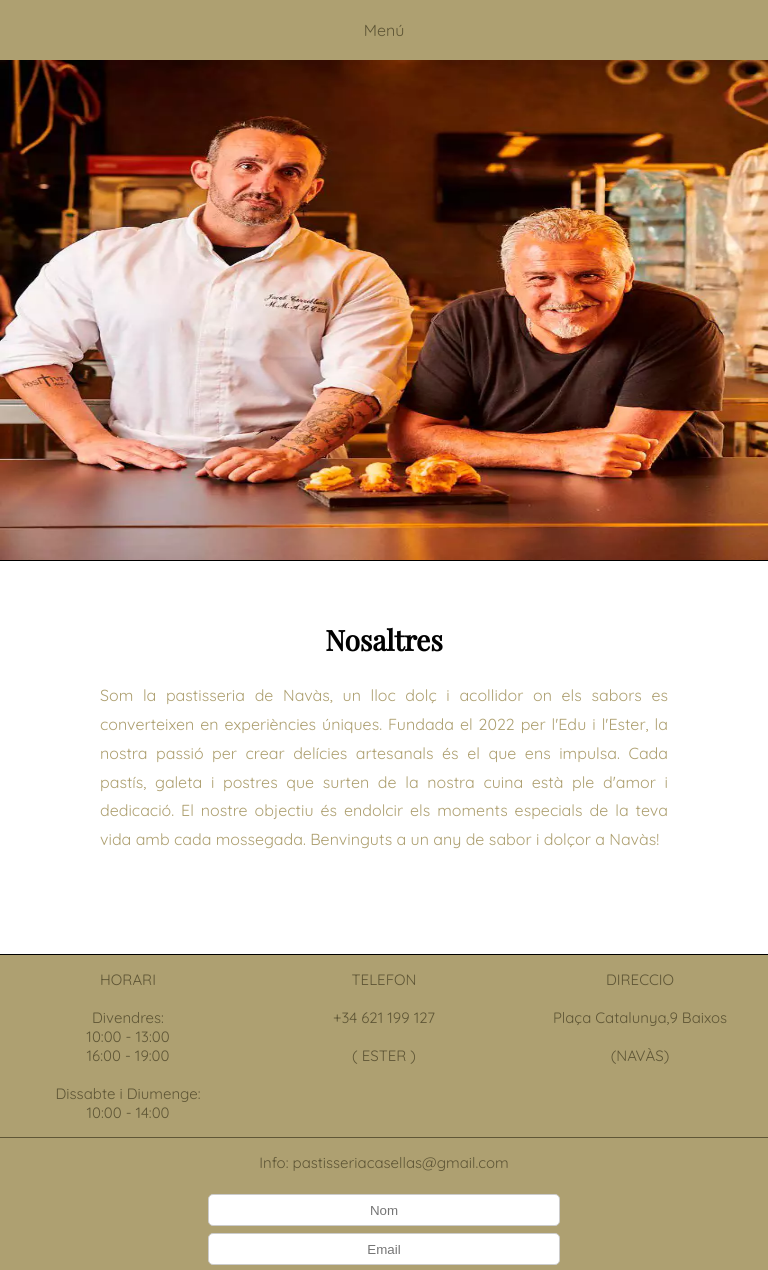
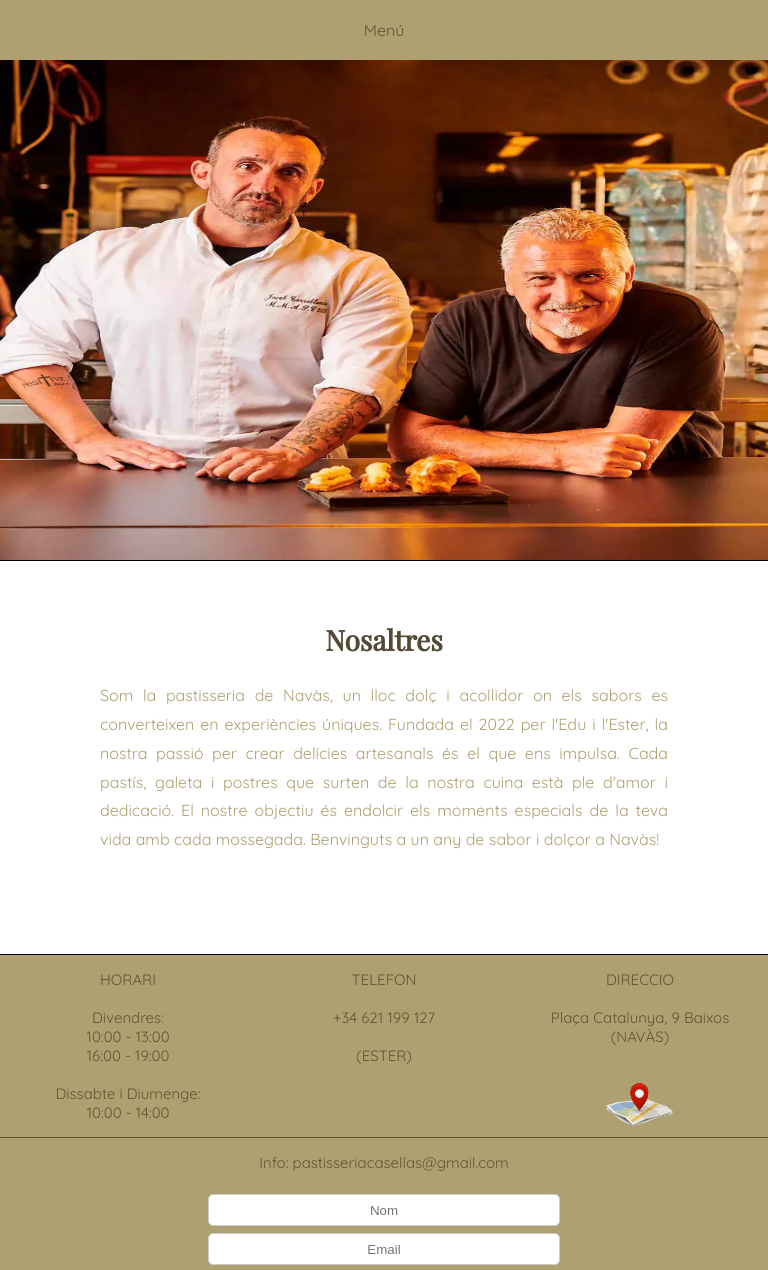
Before and after one commit to danicampdelacreu/pasteleria-casellas_react.js, a React (Create React App) app: page /team in a window 768 px wide. Shown: the top 1270 px of the page. Built offline with nearby package versions, Linux system fonts and the light colour scheme.

Commit message:
Google maps link, prueba puerto, adjust colors...

```diff
--- a/src/components/footer/Footer.css
+++ b/src/components/footer/Footer.css
@@ -25,7 +25,7 @@
         /* Aplicamos flexbox a footerContacto */
         flex-direction: row;
         align-items: flex-start;
-        justify-content:center;
+        justify-content: center;
         background-color: #aea071;
         color: #5f5636;
 
@@ -88,9 +88,6 @@
         margin-bottom: 20px;
     }
 
-
-
-
     .footerLinkedin {
         font-size: 10px;
         width: 100%;
@@ -112,6 +109,16 @@
     .footerLinkedin a:hover {
         color: white;
         text-decoration: none;
+    }
+
+    .logoLF {
+        max-width: 70px;
+        height: auto;
+        margin-top: 20px;
+    }
+
+    .logoLF:hover {
+        transform: scale(1.8);
     }
 }
 
@@ -152,11 +159,15 @@
     .footerDireccio {
         width: 100%;
         display: flex;
+        flex-direction: column;
+        align-items: center;
         text-align: center;
         background-color: #aea071;
         color: #5f5636;
+    }
 
-
+    .mapLink {
+        margin-top: 0;
     }
 
     .footerMensaje {
@@ -232,6 +243,15 @@
         text-decoration: none;
     }
 
+    .logoLF {
+        max-width: 70px;
+        height: auto;
+        margin-top: 20px;
+    }
+
+    .logoLF:hover {
+        transform: scale(1.8);
+    }
 
 }
 
@@ -272,10 +292,15 @@
     .footerDireccio {
         width: 100%;
         display: flex;
+        flex-direction: column;
+        align-items: center;
         text-align: center;
         background-color: #aea071;
         color: #5f5636;
+    }
 
+    .mapLink {
+        margin-top: 0;
     }
 
     .footerMensaje {
@@ -351,6 +376,15 @@
         text-decoration: none;
     }
 
+    .logoLF {
+        max-width: 70px;
+        height: auto;
+        margin-top: 20px;
+    }
+
+    .logoLF:hover {
+        transform: scale(1.8);
+    }
 
 }
 
@@ -385,16 +419,20 @@
 
     }
 
-
     .footerHorario,
     .footerTelefon,
     .footerDireccio {
         width: 100%;
         display: flex;
+        flex-direction: column;
+        align-items: center;
         text-align: center;
         background-color: #aea071;
         color: #5f5636;
+    }
 
+    .mapLink {
+        margin-top: 0;
     }
 
     .footerMensaje {
@@ -470,5 +508,13 @@
         text-decoration: none;
     }
 
+    .logoLF {
+        max-width: 70px;
+        height: auto;
+        margin-top: 20px;
+    }
 
+    .logoLF:hover {
+        transform: scale(1.8);
+    }
 }
--- a/src/components/footer/Footer.jsx
+++ b/src/components/footer/Footer.jsx
@@ -1,7 +1,9 @@
 import React, { useRef } from 'react';
 import emailjs from '@emailjs/browser';
+import { Link } from 'react-router-dom';
 
 import './Footer.css'
+import maps from '../../assets/img/maps.png'
 
 export default function Footer() {
 
@@ -42,13 +44,22 @@ export default function Footer() {
                         </p>
                     </div>
                     <div className='footerTelefon'>
-                        <p>TELEFON<br />  <br />  +34 621 199 127 <br /> <br />  ( ESTER )</p>
+                        <p>TELEFON<br />  <br />  +34 621 199 127 <br /> <br />  (ESTER)</p>
                     </div>
 
                     <div className='footerDireccio'>
+                        <p>
+                            DIRECCIO <br /><br />
+                            Plaça Catalunya, 9 Baixos <br />
+                            (NAVÀS)
+                        </p>
+                        <div className="mapLink">
+                            <Link to="https://www.google.es/maps/place/Plaça+Catalunya,+9,+08670+Navàs,+Barcelona/@41.9029244,1.8745783,17z/data=!3m1!4b1!4m6!3m5!1s0x12a4fe29bc2b5da5:0x51076f23800a988e!8m2!3d41.9029244!4d1.8771532!16s%2Fg%2F11cp99658z?entry=ttu">
+                                <img className="logoLF" src={maps} />
+                            </Link>
+                        </div>
+                    </div>
 
-                        <p>DIRECCIO <br /> <br />Plaça Catalunya,9 Baixos <br /> <br /> (NAVÀS)</p>
-                    </div>
 
                 </div>
 
--- a/src/routes/reposteria/Reposteria.css
+++ b/src/routes/reposteria/Reposteria.css
@@ -216,6 +216,7 @@
         font-size: 28px;
         font-family: 'Playfair Display', serif;
         margin-top: 60px;
+        color: #514a34;
     }
 
     .repoGeneral p {
--- a/src/routes/team/Team.css
+++ b/src/routes/team/Team.css
@@ -28,6 +28,7 @@
         font-size: 20px;
         font-family: 'Playfair Display', serif;
         margin-top: 30px;
+        color: #514a34;
     }
 
     .teamGeneral p {
@@ -71,6 +72,7 @@
         font-size: 28px;
         font-family: 'Playfair Display', serif;
         margin-top: 60px;
+        color: #514a34;
     }
 
     .teamGeneral p {
@@ -114,6 +116,7 @@
         font-size: 28px;
         font-family: 'Playfair Display', serif;
         margin-top: 60px;
+        color: #514a34;
     }
 
     .teamGeneral p {
@@ -157,6 +160,7 @@
         font-size: 28px;
         font-family: 'Playfair Display', serif;
         margin-top: 60px;
+        color: #514a34;
     }
 
     .teamGeneral p {
```
Also changed, not shown: src/assets/img/maps.jpg (added), src/assets/img/maps.png (added).
